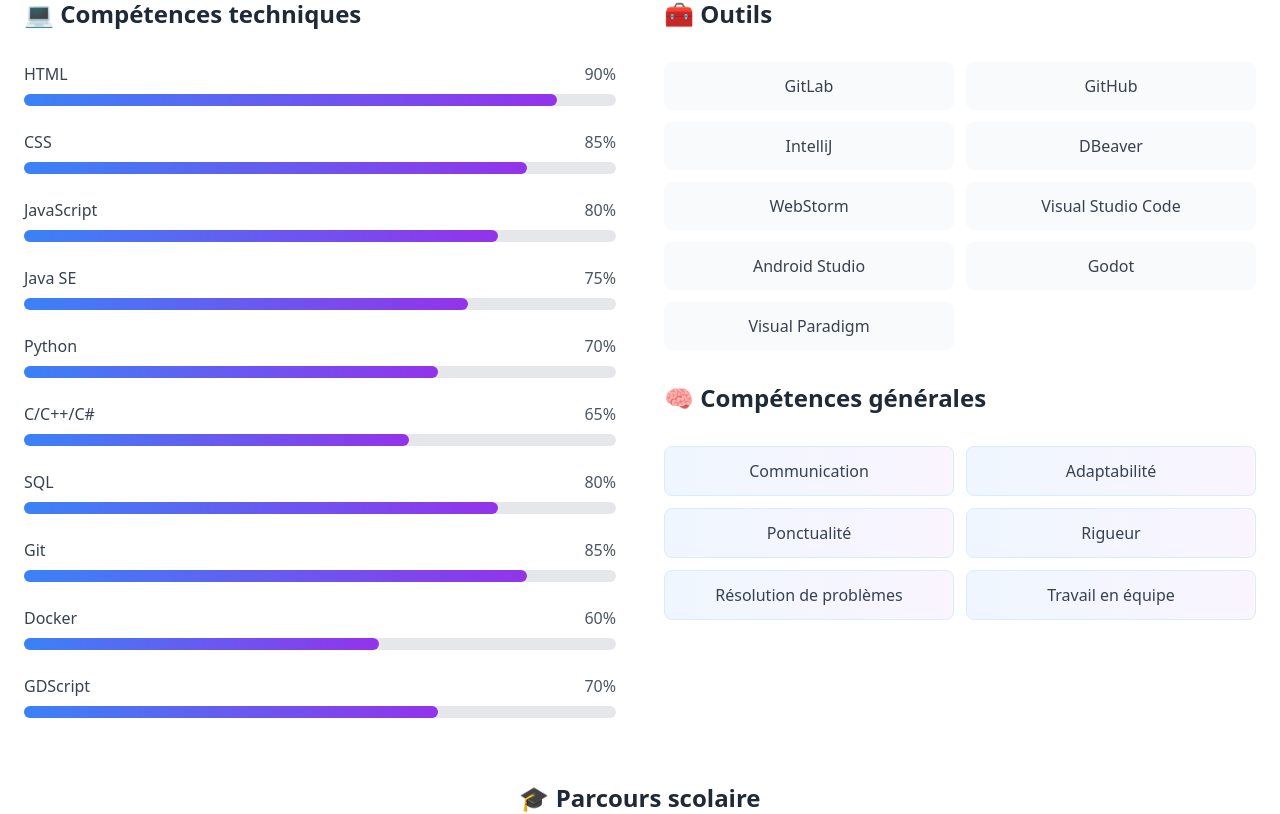
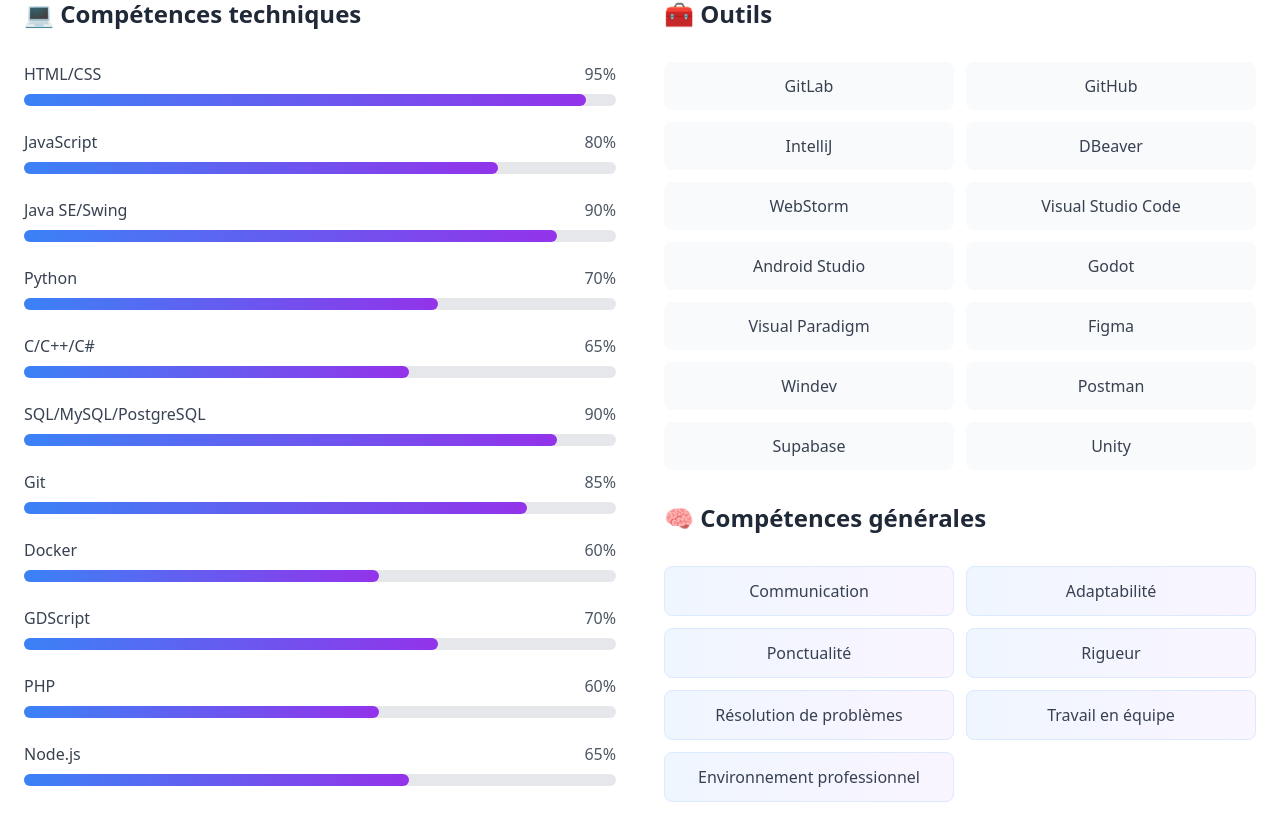
Before and after one commit to mjadid91/my-portfolio, a React (Vite) app: page / in a window 1280 px wide. Shown: the part 1130-1944 px from the top of the page. Built offline with nearby package versions, Linux system fonts and the light colour scheme.

Commit message:
Ajout de nouvelles compétences

```diff
--- a/src/components/AboutSection.tsx
+++ b/src/components/AboutSection.tsx
@@ -4,26 +4,31 @@
 
 const AboutSection: React.FC = () => {
   const skills = [
-    { name: 'HTML', level: 90 },
-    { name: 'CSS', level: 85 },
+    { name: 'HTML/CSS', level: 95 },
     { name: 'JavaScript', level: 80 },
-    { name: 'Java SE', level: 75 },
+    { name: 'Java SE/Swing', level: 90 },
     { name: 'Python', level: 70 },
     { name: 'C/C++/C#', level: 65 },
-    { name: 'SQL', level: 80 },
+    { name: 'SQL/MySQL/PostgreSQL', level: 90 },
     { name: 'Git', level: 85 },
     { name: 'Docker', level: 60 },
-    { name: 'GDScript', level: 70 }
+    { name: 'GDScript', level: 70 },
+    { name: 'PHP', level: 60 },
+    { name: 'Node.js', level: 65 },
+    { name: 'React', level: 65 },
+    { name: 'TailwindCSS', level: 80 },
   ];
 
   const tools = [
     'GitLab', 'GitHub', 'IntelliJ', 'DBeaver', 'WebStorm',
-    'Visual Studio Code', 'Android Studio', 'Godot', 'Visual Paradigm'
+    'Visual Studio Code', 'Android Studio', 'Godot', 'Visual Paradigm',
+      'Figma', 'Windev', 'Postman', 'Supabase', 'Unity'
   ];
 
   const softSkills = [
     'Communication', 'Adaptabilité', 'Ponctualité',
-    'Rigueur', 'Résolution de problèmes', 'Travail en équipe'
+    'Rigueur', 'Résolution de problèmes', 'Travail en équipe',
+      'Environnement professionnel'
   ];
 
   const education = [
```
Also changed, not shown: 1 other file (tests, documents, lock files or other folders).
